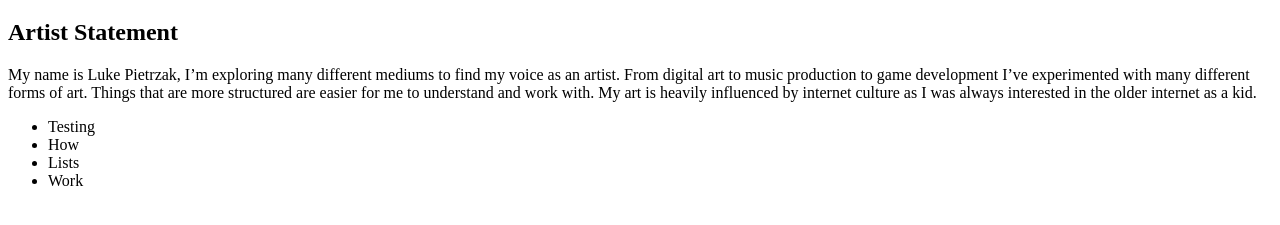
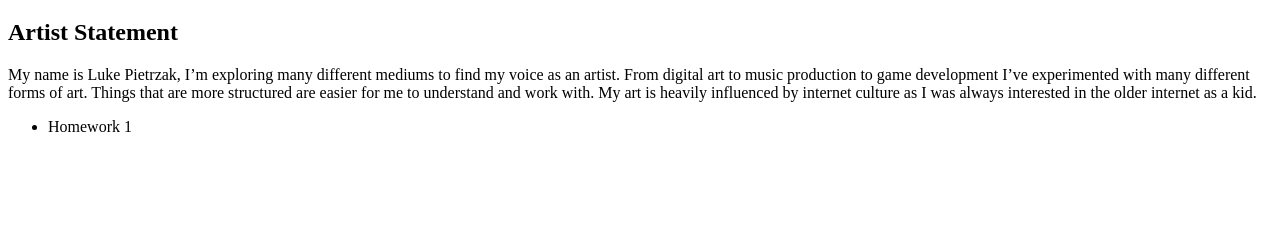
Before and after one commit to OskarLuke/MEDPL-150, a plain HTML site: page index.html in a window 1280 px wide. Shown: the part 61-286 px from the top of the page. Drawn offline with Linux system fonts and the light colour scheme.

Commit message:
Update index.html

```diff
--- a/index.html
+++ b/index.html
@@ -12,10 +12,7 @@
     <h2> Artist Statement</h2>
     <p> My name is Luke Pietrzak, I’m exploring many different mediums to find my voice as an artist. From digital art to music production to game development I’ve experimented with many different forms of art. Things that are more structured are easier for me to understand and work with. My art is heavily influenced by internet culture as I was always interested in the older internet as a kid. </p>
     <ul>
-        <li> Testing</li>
-        <li> How</li>
-        <li> Lists</li>
-        <li> Work</li>
+        <li> Homework 1</li>
 
     </ul>
 </body>
```
